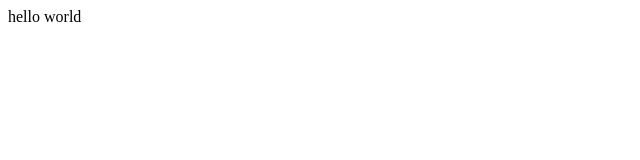
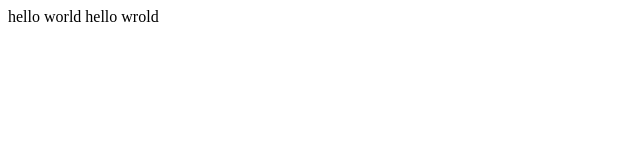
Before and after one commit to Matvey155/Jadoo.example, a plain HTML site: page index.html in a window 1280 px wide. Shown: the full height of the page, 0-640 px from the left. Drawn offline with Linux system fonts and the light colour scheme.

Commit message:
тестовый пуш

```diff
--- a/index.html
+++ b/index.html
@@ -6,6 +6,6 @@
   <title>Document</title>
 </head>
 <body>
-  hello world
+  hello world hello wrold
 </body>
 </html>
```
